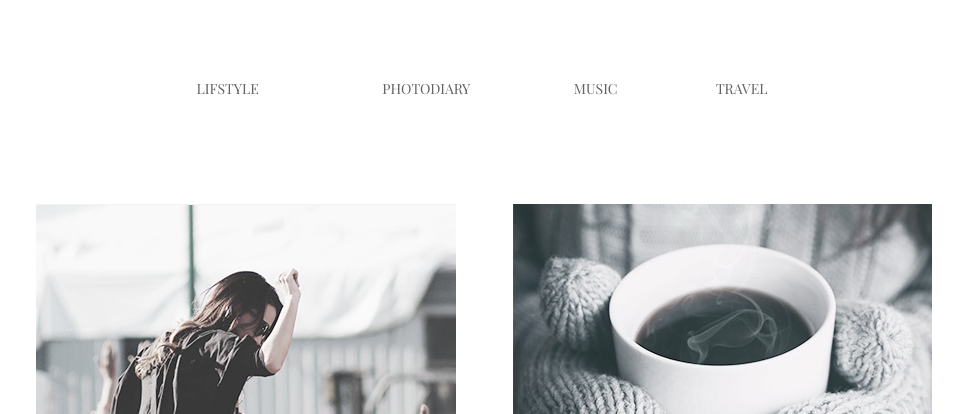
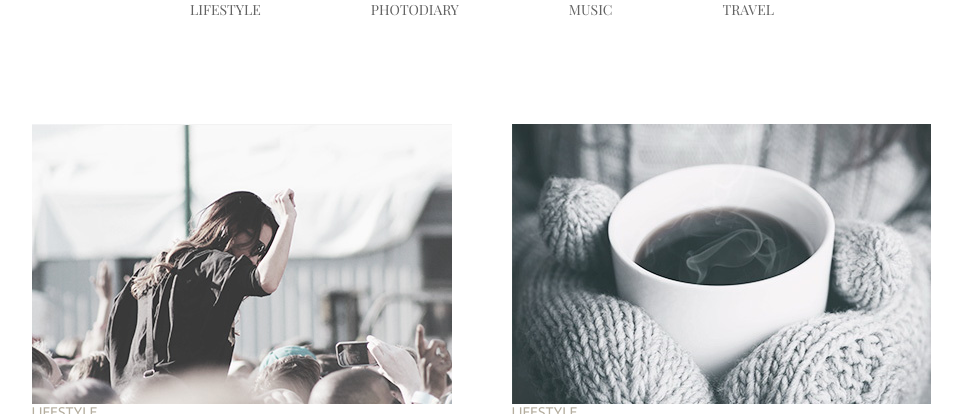
Before and after one commit to IrynaMyronova/goit-fe-course, a plain HTML site: page Module03/index.html in a window 1280 px wide. Shown: the top 414 px of the page, without its empty margins (158-1121 px from the left). Drawn offline with nearby package versions, Linux system fonts and the light colour scheme.

Commit message:
changeHW03

```diff
--- a/Module03/css/style.css
+++ b/Module03/css/style.css
@@ -2,77 +2,94 @@ html{
     box-sizing: border-box;
     font-family:'Playfair Display', serif;
     color: #626262;
-    font-size: 14px;
-    line-height: 1.5;
+    max-width: 901px;
+    margin: 0 auto;
 }
 body{
     margin: 0;
     padding: 0;
 }
-.wrapper{
-    width: 901px;
-    margin: 0 auto;
+.site-navigation{
+    margin-bottom: 105px;
+    margin-top: 0;
+    padding: 0;
     text-align: center;
-}
-.site-navigation{
-    margin-top: 78px;
-    margin-bottom: 105px;
-
-}
-.site-navigation ul{
-   padding: 0;
-   margin: 0;
+    font-size: 0;
 }
 .site-navigation li{
     display: inline-block;
+    padding: 0;
+    font-size: 14px;
+
+}
+.site-navigation li:not(:last-child){
+    margin-right: 110px;
+
 }
 .site-navigation a{
     text-decoration: none;
     color: #626262;
+    text-transform: uppercase;
+
 
 }.site-navigation a:hover{
     color: #03a9f4;
 }
-.list-item1{
-    padding: 0 120px 0 165px;
+main{
+    margin: 0;
+    padding: 0;
 }
-.list-item2{
-    padding-right:100px;
+section{
+    margin: 0;
+    padding: 0;
+    font-size: 0;
 }
-.list-item3{
-    padding-right:95px;
+main section:not(:last-of-type){
+    margin-bottom: 135px;
 }
-.list-item4{
-    padding-right:165px;
-}
-div{
+ main section:last-of-type{
+    margin-bottom: 60px;
+ }
+
+section div{
     display: inline-block;
     margin: 0;
     padding: 0;
+    font-size: 14px;
 }
-.content1{
+
+img{
+    display: block;
+    margin: 0;
+    padding: 0;
+}
+
+.content{
     width: 420px;
     text-align: justify;
-    padding: 0 54px 135px 4px;
-    margin: 0;
+    padding: 0;
+    word-spacing: 0;
 }
-.content2{
-    width: 419px;
-    text-align: justify;
-    padding-bottom: 135px;
-    }
-.last-element{
-    padding-bottom: 57px;
+section .content:not(:last-child){
+margin-right: 60px;
 }
 .txt{
     font-family: 'Ubuntu', sans-serif;
     color: #b4ad9e;
-    font-size: 14px;
-    line-height: auto;
+    text-transform: uppercase;
+    margin: 0;
+    padding: 0;
 }
 h2{
     font-size: 30px;
     line-height: auto;
+    margin: 0;
+    padding: 0;
+
+}
+p{
+    margin: 0;
+    padding: 0;
 }
 button{
     display: block;
@@ -81,11 +98,8 @@ button{
     height: 63px;
     width: 166px;
     margin: 0 auto;
-    margin-bottom: 60px;
     color: #626262;
     border: 1px black solid;
     padding: 0;
     background: inherit;
-
-
 }
--- a/Module03/index.html
+++ b/Module03/index.html
@@ -11,46 +11,66 @@
 </head>
 
 <body>
-    <main class="wrapper">
-        <nav class="site-navigation">
-            <ul>
-                <li><a href="#" class="list-item1">LIFSTYLE</a></li>
-                <li><a href="#" class="list-item2">PHOTODIARY</a></li>
-                <li><a href="#" class="list-item3">MUSIC</a></li>
-                <li><a href="#" class="list-item4">TRAVEL</a></li>
+    <header>
+        <nav>
+            <ul class="site-navigation">
+                <li><a href="#">lifestyle</a></li>
+                <li><a href="#">photodiary</a></li>
+                <li><a href="#">music</a></li>
+                <li><a href="#">travel</a></li>
             </ul>
         </nav>
-        <div class="content1"><img src="./img/image1.jpg" alt="lifstyle" height="280px" width="420px">
-            <p class="txt">LIFSTYLE</p>
+    </header>
+    <main>
+        <section>
+            <div class="content"><img src="./img/image1.jpg" alt="lifstyle" height="280px" width="420px">
+                <p class="txt">lifestyle</p>
                 <h2>More than just a music festival</h2>
-            <p>Lorem ipsum dolor sit amet consectetur adipisicing elit. Doloribus doloremque ratione sit. Voluptate eveniet omnis ex amet dolores ipsam dolore quasi officiis harum quaerat ea hic, facere recusandae impedit. Explicabo?</p>
+                <p>Lorem ipsum dolor sit amet consectetur adipisicing elit. Doloribus doloremque ratione sit. Voluptate
+                    eveniet omnis ex amet dolores ipsam dolore quasi officiis harum quaerat ea hic, facere recusandae
+                    impedit. Explicabo?</p>
             </div>
-        <div class="content2"><img src="./img/image2.jpg" alt="lifstyle" height="280px" width="419px">
-            <p class="txt">LIFSTYLE</p>
+            <div class="content"><img src="./img/image2.jpg" alt="lifstyle" height="280px" width="419px">
+                <p class="txt">lifestyle</p>
                 <h2>Life tastes better with coffee</h2>
-            <p>Lorem ipsum dolor sit amet consectetur adipisicing elit. Doloribus doloremque ratione sit. Voluptate eveniet omnis ex amet dolores ipsam dolore quasi officiis harum quaerat ea hic, facere ecusandae impedit. Explicabo?</p>
+                <p>Lorem ipsum dolor sit amet consectetur adipisicing elit. Doloribus doloremque ratione sit. Voluptate
+                    eveniet omnis ex amet dolores ipsam dolore quasi officiis harum quaerat ea hic, facere ecusandae
+                    impedit. Explicabo?</p>
             </div>
+        </section>
+        <section>
+            <div class="content"><img src="./img/image3.jpg" alt="photodiary" height="280px" width="420px">
+                <p class="txt">photodiary</p>
+                <h2>American dream</h2>
+                <p>Lorem ipsum dolor sit amet consectetur adipisicing elit. Doloribus doloremque ratione sit. Voluptate
+                    eveniet omnis ex amet dolores ipsam dolore quasi officiis harum quaerat ea hic, facere recusandae
+                    impedit. Explicabo?</p>
             </div>
-        <div class="content1"><img src="./img/image3.jpg" alt="photodiary" height="280px" width="420px">
-            <p class="txt">PHOTODIARY</p>
-            <h2>American dream</h2>
-            <p>Lorem ipsum dolor sit amet consectetur adipisicing elit. Doloribus doloremque ratione sit. Voluptate eveniet omnis ex amet dolores ipsam dolore quasi officiis harum quaerat ea hic, facere recusandae impedit. Explicabo?</p>
+            <div class="content"><img src="./img/image4.jpg" alt="photodiary" height="280px" width="419px">
+                <p class="txt">photodiary</p>
+                <h2>A day exploring the Alps</h2>
+                <p>Lorem ipsum dolor sit amet consectetur adipisicing elit. Doloribus doloremque ratione sit. Voluptate
+                    eveniet omnis ex amet dolores ipsam dolore quasi officiis harum quaerat ea hic, facere recusandae
+                    impedit. Explicabo?</p>
             </div>
-        <div class="content2"><img src="./img/image4.jpg" alt="photodiary" height="280px" width="419px">
-            <p class="txt">PHOTODIARY</p>
-            <h2>A day exploring the Alps</h2>
-            <p>Lorem ipsum dolor sit amet consectetur adipisicing elit. Doloribus doloremque ratione sit. Voluptate eveniet omnis ex amet dolores ipsam dolore quasi officiis harum quaerat ea hic, facere recusandae impedit. Explicabo?</p>
+        </section>
+        <section>
+            <div class="content">
+                <img src="./img/image5.jpg" alt="lifstyle" height="280px" width="420px">
+                <p class="txt">lifestyle</p>
+                <h2>Top 10 song for running</h2>
+                <p>Lorem ipsum dolor sit amet consectetur adipisicing elit. Doloribus doloremque ratione sit. Voluptate
+                    eveniet omnis ex amet dolores ipsam dolore quasi officiis harum quaerat ea hic, facere recusandae
+                    impedit. Explicabo?</p>
             </div>
-        <div class="content1 last-element"><img src="./img/image5.jpg" alt="lifstyle" height="280px" width="420px">
-            <p class="txt">LIFSTYLE</p>
-            <h2>Top 10 song for running</h2>
-            <p>Lorem ipsum dolor sit amet consectetur adipisicing elit. Doloribus doloremque ratione sit. Voluptate eveniet omnis ex amet dolores ipsam dolore quasi officiis harum quaerat ea hic, facere recusandae impedit. Explicabo?</p>
+            <div class="content"><img src="./img/image6.jpg" alt="lifstyle" height="280px" width="419px">
+                <p class="txt">lifestyle</p>
+                <h2>Cold winter days</h2>
+                <p>Lorem ipsum dolor sit amet consectetur adipisicing elit. Doloribus doloremque ratione sit. Voluptate
+                    eveniet omnis ex amet dolores ipsam dolore quasi officiis harum quaerat ea hic, facere recusandae
+                    impedit. Explicabo?</p>
             </div>
-        <div class="content2 last-element"><img src="./img/image6.jpg" alt="lifstyle" height="280px" width="419px">
-            <p class="txt">LIFSTYLE</p>
-            <h2>Cold winter days</h2>
-            <p>Lorem ipsum dolor sit amet consectetur adipisicing elit. Doloribus doloremque ratione sit. Voluptate eveniet omnis ex amet dolores ipsam dolore quasi officiis harum quaerat ea hic, facere recusandae impedit. Explicabo?</p>
-        </div>
+        </section>
         <button>Load more</button>
     </main>
 </body>
```
Lines whose indentation alone changed are shown as unchanged.
